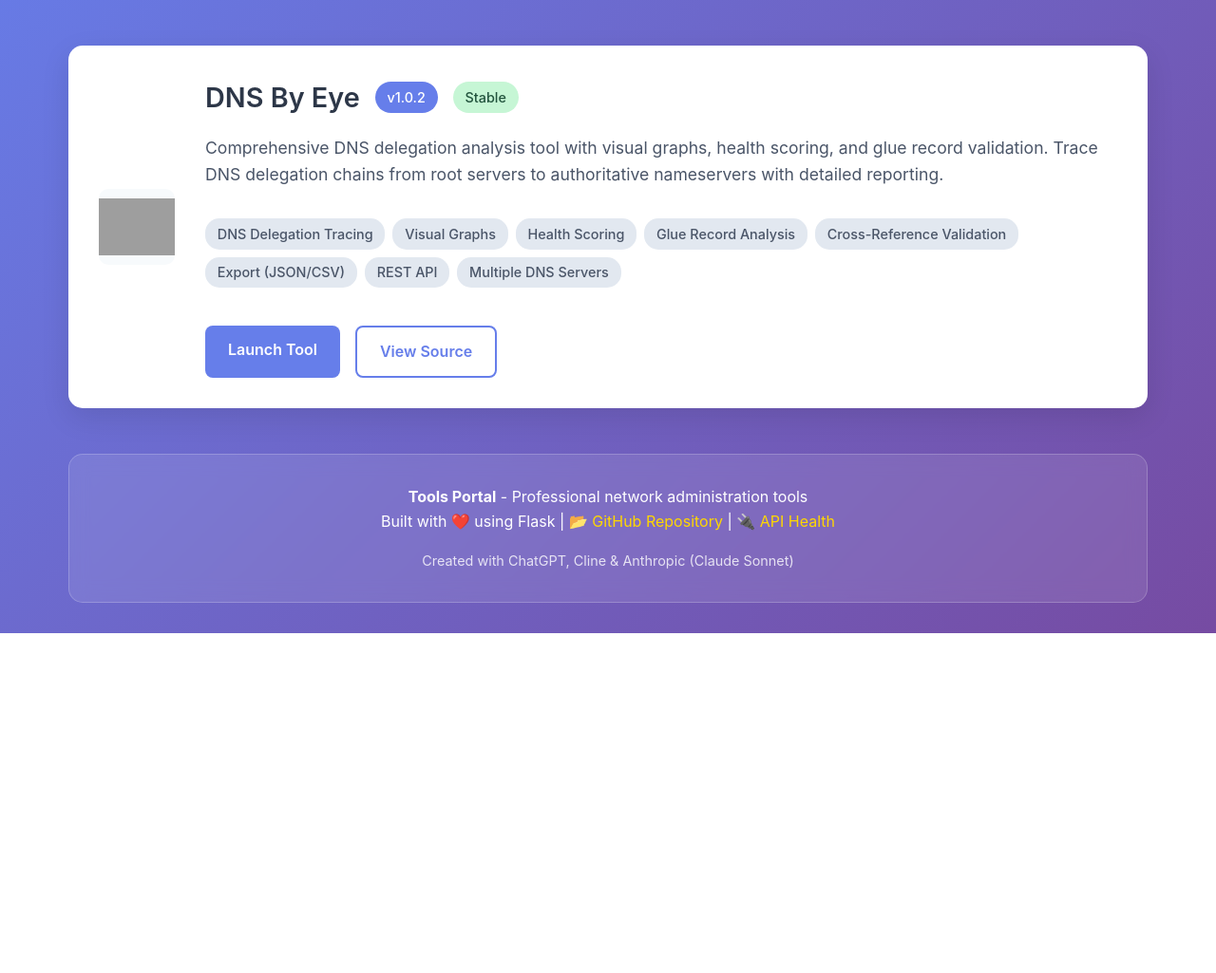
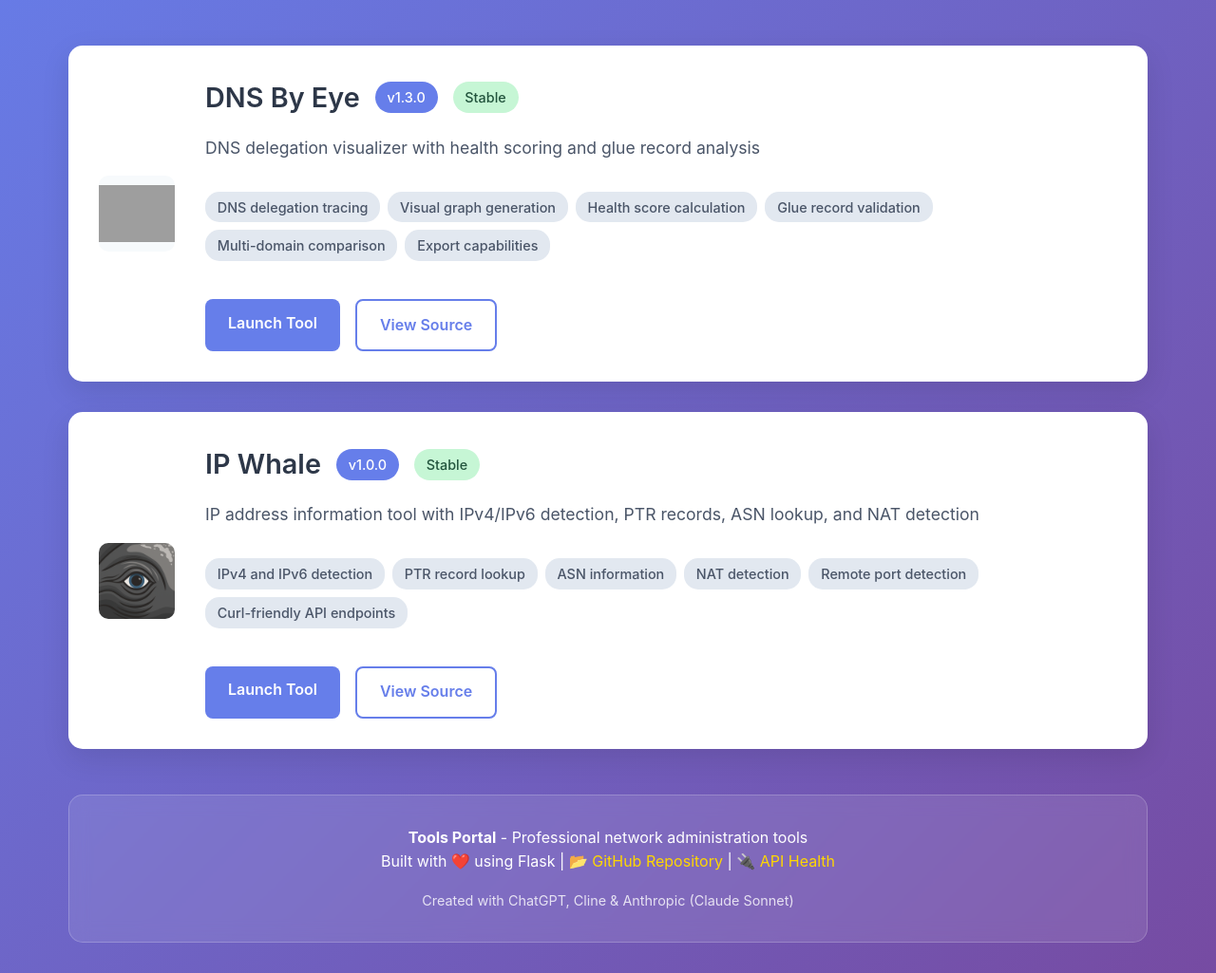
Before and after one commit to apathy-ca/tools-portal, a Flask app: page / in a window 1280 px wide. Shown: the part 148-1173 px from the top of the page at 95% size. Before the commit the page ends 815 px from the top, so only its background shows below. Run offline with Flask 3, Linux system fonts and the light colour scheme; grey boxes are pictures that could not be loaded.

Commit message:
Add nginx configuration and fix tools portal main page
- Added nginx-tools-ssl.conf with proper ipwhale routing
- Fixed tools portal main page to dynamically display both DNS-by-Eye and IPWhale
- Updated template to use tool registry data instead of hardcoded content
- Added proper logo support for both tools
- Fixed GitHub links and health check endpoints

This resolves the ipwhale routing issue and makes the main portal show both tools.

```diff
--- a/templates/index.html
+++ b/templates/index.html
@@ -241,44 +241,50 @@
         </header>
 
         <main class="tools-list">
-            <div class="tool" onclick="window.open('/dns-by-eye/', '_blank')">
+            {% for tool_id, tool in tools.items() %}
+            <div class="tool" onclick="window.open('{{ tool.url }}', '_blank')">
                 <div class="tool-logo">
-                    <img src="/dns-by-eye/static/dns_by_eye_200x200.png" alt="DNS By Eye Logo">
+                    {% if tool_id == 'dns-by-eye' %}
+                        <img src="/dns-by-eye/static/dns_by_eye_200x200.png" alt="{{ tool.name }} Logo">
+                    {% elif tool_id == 'ipwhale' %}
+                        <img src="/ipwhale/static/whale_eye_200x200.png" alt="{{ tool.name }} Logo">
+                    {% else %}
+                        <div style="font-size: 2rem;">{{ tool.icon }}</div>
+                    {% endif %}
                 </div>
                 <div class="tool-content">
                     <div class="tool-header">
-                        <h2 class="tool-name">DNS By Eye</h2>
-                        <span class="tool-version">v1.0.2</span>
-                        <span class="tool-status">Stable</span>
+                        <h2 class="tool-name">{{ tool.name }}</h2>
+                        <span class="tool-version">v{{ tool.version }}</span>
+                        <span class="tool-status">{{ tool.status|title }}</span>
                     </div>
                     <p class="tool-description">
-                        Comprehensive DNS delegation analysis tool with visual graphs, health scoring, and glue record validation.
-                        Trace DNS delegation chains from root servers to authoritative nameservers with detailed reporting.
+                        {{ tool.description }}
                     </p>
                     <div class="tool-features">
-                        <span class="feature-tag">DNS Delegation Tracing</span>
-                        <span class="feature-tag">Visual Graphs</span>
-                        <span class="feature-tag">Health Scoring</span>
-                        <span class="feature-tag">Glue Record Analysis</span>
-                        <span class="feature-tag">Cross-Reference Validation</span>
-                        <span class="feature-tag">Export (JSON/CSV)</span>
-                        <span class="feature-tag">REST API</span>
-                        <span class="feature-tag">Multiple DNS Servers</span>
+                        {% for feature in tool.features %}
+                        <span class="feature-tag">{{ feature }}</span>
+                        {% endfor %}
                     </div>
                     <div class="tool-actions">
-                        <a href="/dns-by-eye/" class="btn btn-primary" onclick="event.stopPropagation();">Launch Tool</a>
+                        <a href="{{ tool.url }}" class="btn btn-primary" onclick="event.stopPropagation();">Launch Tool</a>
+                        {% if tool_id == 'dns-by-eye' %}
                         <a href="https://github.com/apathy-ca/dns_by_eye" target="_blank" class="btn btn-secondary" onclick="event.stopPropagation();">View Source</a>
+                        {% elif tool_id == 'ipwhale' %}
+                        <a href="https://github.com/apathy-ca/ipwhale" target="_blank" class="btn btn-secondary" onclick="event.stopPropagation();">View Source</a>
+                        {% endif %}
                     </div>
                 </div>
             </div>
+            {% endfor %}
         </main>
 
         <footer class="footer">
             <p>
                 <strong>Tools Portal</strong> - Professional network administration tools<br>
                 Built with ❤️ using Flask |
-                <a href="https://github.com/apathy-ca/dns_by_eye" target="_blank">📂 GitHub Repository</a> |
-                <a href="/dns-by-eye/api/health" target="_blank">🔌 API Health</a>
+                <a href="https://github.com/apathy-ca/tools-portal" target="_blank">📂 GitHub Repository</a> |
+                <a href="/api/health/detailed" target="_blank">🔌 API Health</a>
             </p>
             <p style="margin-top: 1rem; font-size: 0.9rem; opacity: 0.8;">
                 Created with ChatGPT, Cline & Anthropic (Claude Sonnet)
@@ -297,7 +303,8 @@
         // Tool click analytics
         document.querySelectorAll('.tool').forEach(tool => {
             tool.addEventListener('click', function() {
-                console.log('DNS By Eye tool accessed');
+                const toolName = tool.querySelector('.tool-name').textContent;
+                console.log(`${toolName} tool accessed`);
             });
         });
     </script>
```
Also changed, not shown: 1 other file.
